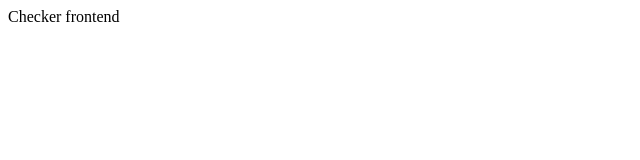
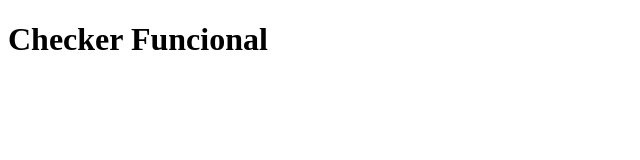
Before and after one commit to IZANTAR/card-checker-izans-lab, a plain HTML site: page index.html in a window 1280 px wide. Shown: the whole page, without its empty margins (0-640 px from the left). Drawn offline with Linux system fonts and the light colour scheme.

Commit message:
Add files via upload

```diff
--- a/index.html
+++ b/index.html
@@ -1 +1 @@
-<!DOCTYPE html><html><head><title>Checker</title></head><body>Checker frontend</body></html>
+<!DOCTYPE html><html><head><title>IZAN'S LAB</title></head><body><h1>Checker Funcional</h1></body></html>
--- a/script.js
+++ b/script.js
@@ -1 +1 @@
-console.log('Checker frontend script');
+console.log('Checker cargado correctamente.');
--- a/style.css
+++ b/style.css
@@ -1 +1 @@
-body { background: black; color: white; }
+body { background: #111; color: cyan; font-family: sans-serif; }
```
Also changed, not shown: 2 other files.
